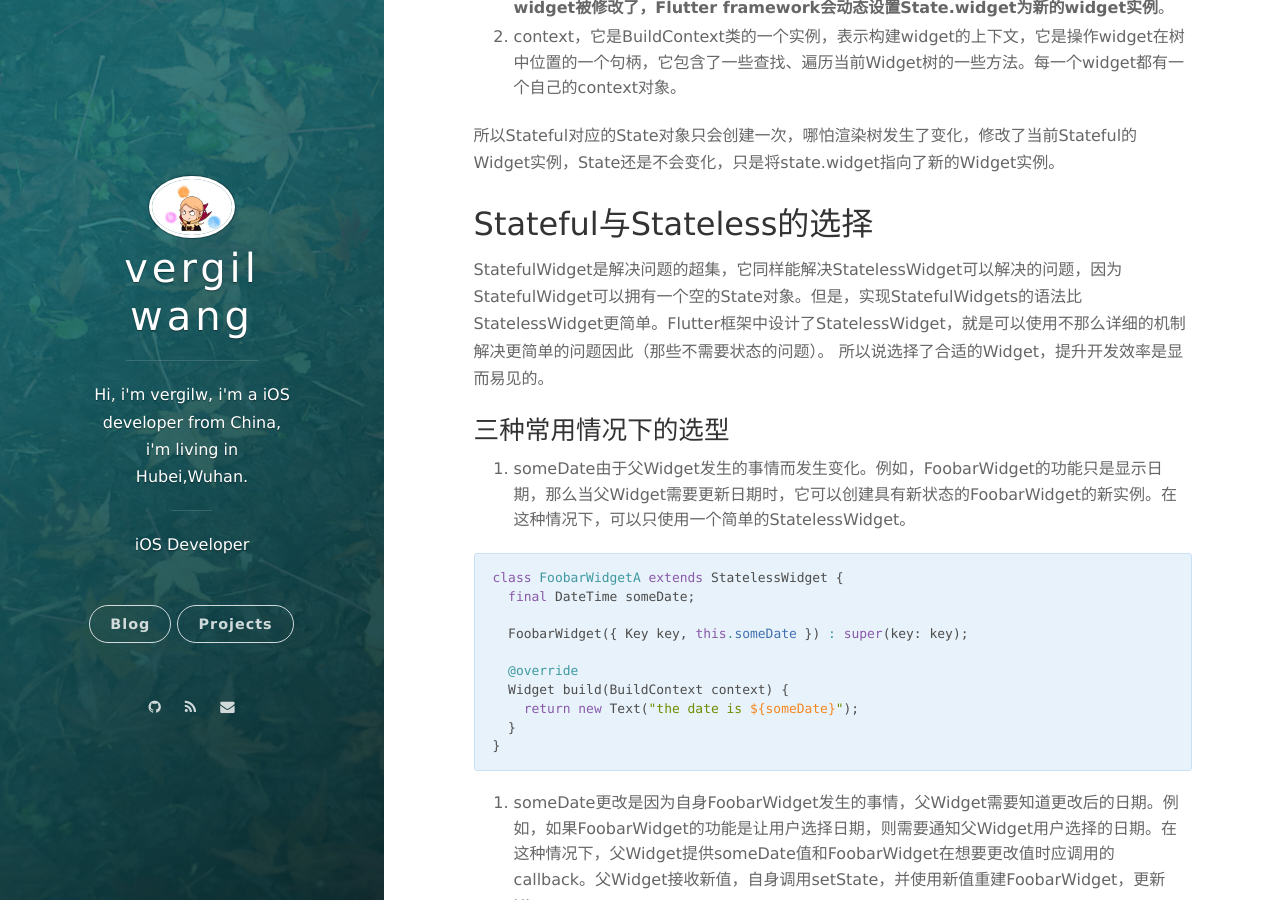
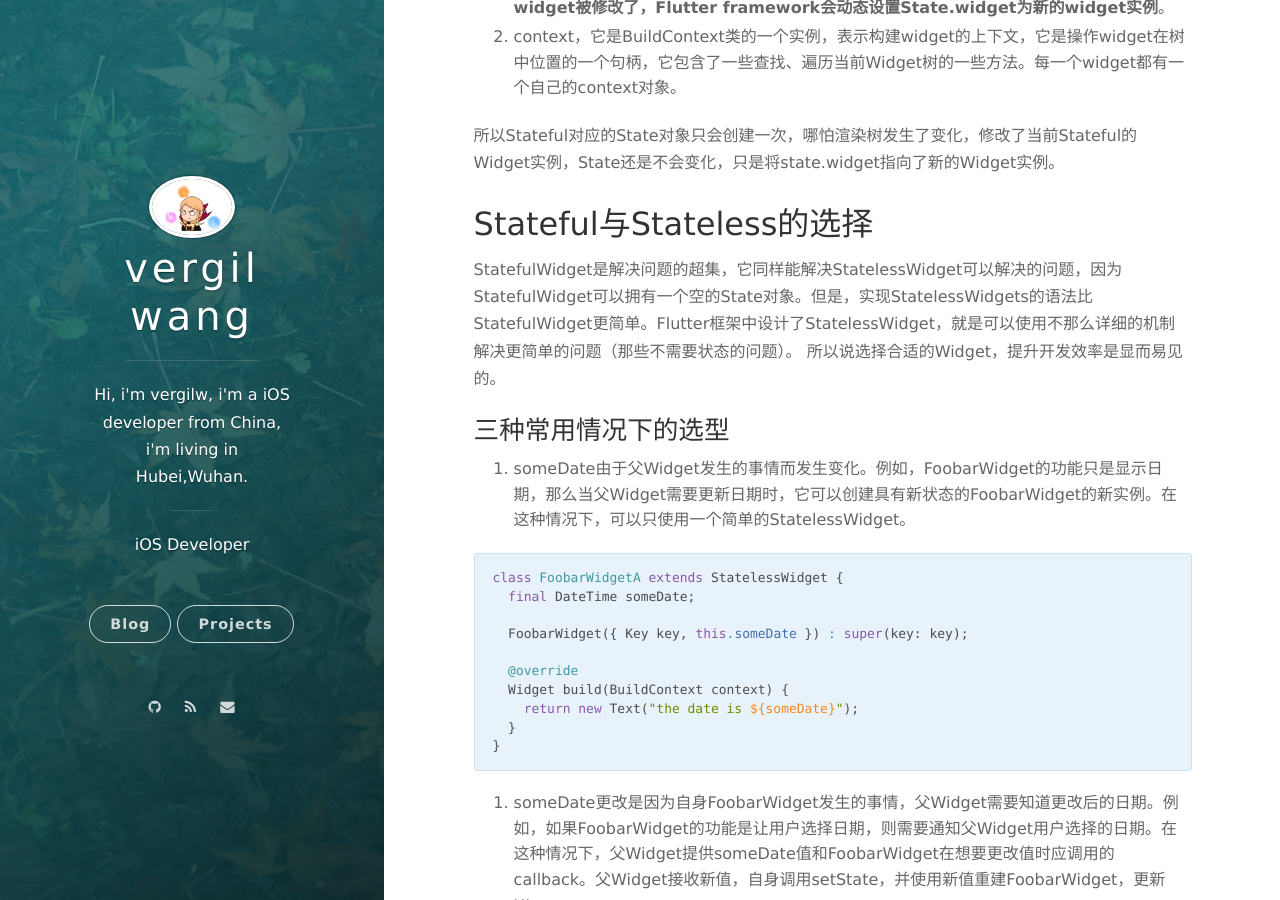
Before and after one commit to vergilw/vergilw.github.io, a Jekyll site: the page built from _posts/2019-04-14-flutter-ui-widget-pattern.markdown, in a window 1280 px wide and 900 px high, scrolled down 674 px. Built offline with Jekyll 4.4.1, drawn with Linux system fonts in a browser that asks for light colours; nearby versions of some CDN libraries; comment, search, counter and statistics services are not loaded.

Commit message:
fix: words issue fixes

```diff
--- a/_posts/2019-04-14-flutter-ui-widget-pattern.markdown
+++ b/_posts/2019-04-14-flutter-ui-widget-pattern.markdown
@@ -22,8 +22,8 @@ State中有两个常用属性：
 所以Stateful对应的State对象只会创建一次，哪怕渲染树发生了变化，修改了当前Stateful的Widget实例，State还是不会变化，只是将state.widget指向了新的Widget实例。
 
 ## Stateful与Stateless的选择
-StatefulWidget是解决问题的超集，它同样能解决StatelessWidget可以解决的问题，因为StatefulWidget可以拥有一个空的State对象。但是，实现StatefulWidgets的语法比StatelessWidget更简单。Flutter框架中设计了StatelessWidget，就是可以使用不那么详细的机制解决更简单的问题因此（那些不需要状态的问题）。
-所以说选择了合适的Widget，提升开发效率是显而易见的。
+StatefulWidget是解决问题的超集，它同样能解决StatelessWidget可以解决的问题，因为StatefulWidget可以拥有一个空的State对象。但是，实现StatelessWidgets的语法比StatefulWidget更简单。Flutter框架中设计了StatelessWidget，就是可以使用不那么详细的机制解决更简单的问题（那些不需要状态的问题）。
+所以说选择合适的Widget，提升开发效率是显而易见的。
 
 ### 三种常用情况下的选型
 1. someDate由于父Widget发生的事情而发生变化。例如，FoobarWidget的功能只是显示日期，那么当父Widget需要更新日期时，它可以创建具有新状态的FoobarWidget的新实例。在这种情况下，可以只使用一个简单的StatelessWidget。
```
Also changed, not shown: other parts of _posts/2019-04-14-flutter-ui-widget-pattern.markdown (+1 -0 lines).
